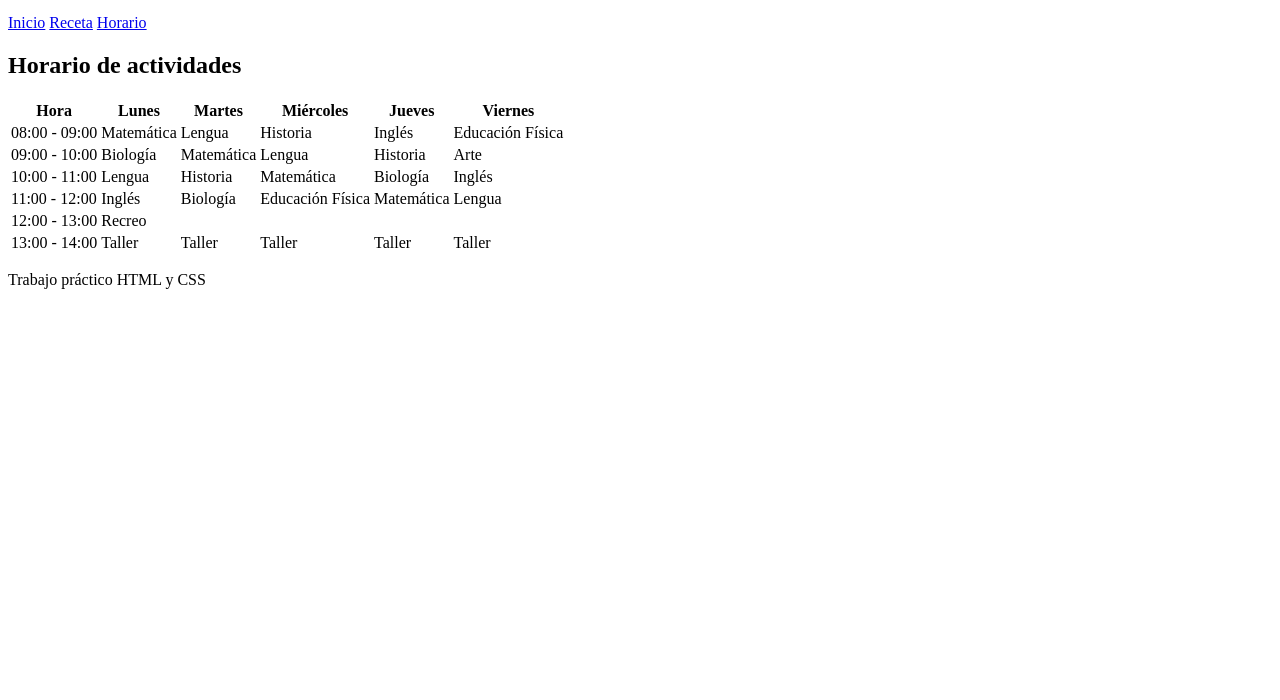
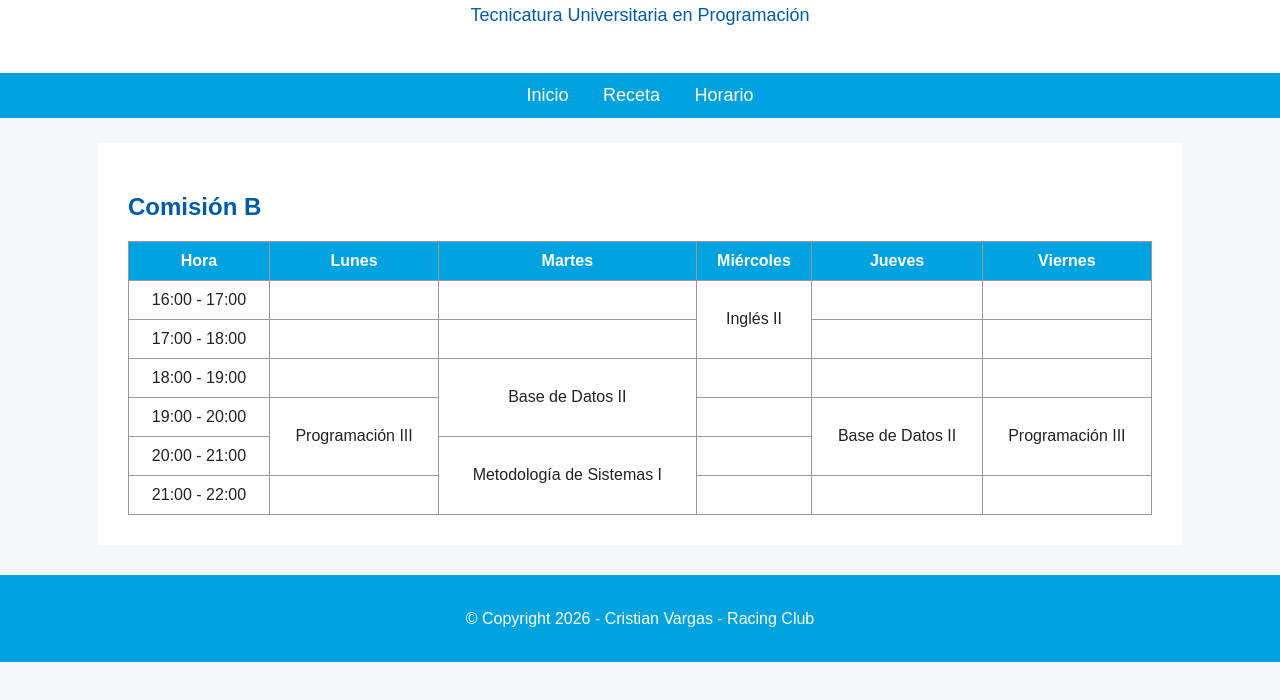
Before and after one commit to VargasCristian/TP1ProgCV, a plain HTML site: page horario.html in a window 1280 px wide. Shown: the part 100-800 px from the top of the page. Drawn offline with Linux system fonts and the light colour scheme.

Commit message:
Se realizaron cambios en los archivos .html

```diff
--- a/horario.html
+++ b/horario.html
@@ -2,14 +2,15 @@
 <html lang="es">
 <head>
   <meta charset="UTF-8">
-  <title>Horario semanal</title>
-  <link rel="stylesheet" href="css/estilos.css">
+  <title>Horario de cursado</title>
+  <link rel="stylesheet" href="css/stylo.css">
+  <link rel="icon" href="img/racing-logo.svg">
 </head>
 <body>
 
   <header>
-    <h1>Horario Semanal</h1>
-    <p>Organización de lunes a viernes</p>
+    <h1>Horario de Cursado 2026</h1>
+    <p>Tecnicatura Universitaria en Programación</p>
   </header>
 
   <nav>
@@ -20,7 +21,7 @@
 
   <main>
     <section>
-      <h2>Horario de actividades</h2>
+      <h2>Comisión B</h2>
 
       <table>
         <tr>
@@ -32,61 +33,66 @@
           <th>Viernes</th>
         </tr>
 
+        <!-- 16 - 17 -->
         <tr>
-          <td>08:00 - 09:00</td>
-          <td>Matemática</td>
-          <td>Lengua</td>
-          <td>Historia</td>
-          <td>Inglés</td>
-          <td>Educación Física</td>
+          <td>16:00 - 17:00</td>
+          <td></td>
+          <td></td>
+          <td rowspan="2">Inglés II</td>
+          <td></td>
+          <td></td>
         </tr>
 
+        <!-- 17 - 18 -->
         <tr>
-          <td>09:00 - 10:00</td>
-          <td>Biología</td>
-          <td>Matemática</td>
-          <td>Lengua</td>
-          <td>Historia</td>
-          <td>Arte</td>
+          <td>17:00 - 18:00</td>
+          <td></td>
+          <td></td>
+          <td></td>
+          <td></td>
         </tr>
 
+        <!-- 18 - 19 -->
         <tr>
-          <td>10:00 - 11:00</td>
-          <td>Lengua</td>
-          <td>Historia</td>
-          <td>Matemática</td>
-          <td>Biología</td>
-          <td>Inglés</td>
+          <td>18:00 - 19:00</td>
+          <td></td>
+          <td rowspan="2">Base de Datos II</td>
+          <td></td>
+          <td></td>
+          <td></td>
         </tr>
 
+        <!-- 19 - 20 -->
         <tr>
-          <td>11:00 - 12:00</td>
-          <td>Inglés</td>
-          <td>Biología</td>
-          <td>Educación Física</td>
-          <td>Matemática</td>
-          <td>Lengua</td>
+          <td>19:00 - 20:00</td>
+          <td rowspan="2">Programación III</td>
+          <td></td>
+          <td rowspan="2">Base de Datos II</td>
+          <td rowspan="2">Programación III</td>
         </tr>
 
+        <!-- 20 - 21 -->
         <tr>
-          <td>12:00 - 13:00</td>
-          <td colspan="5">Recreo</td>
+          <td>20:00 - 21:00</td>
+          <td rowspan="2">Metodología de Sistemas I</td>
+          <td></td>
         </tr>
 
+        <!-- 21 - 22 -->
         <tr>
-          <td>13:00 - 14:00</td>
-          <td>Taller</td>
-          <td>Taller</td>
-          <td>Taller</td>
-          <td>Taller</td>
-          <td>Taller</td>
+          <td>21:00 - 22:00</td>
+          <td></td>
+          <td></td>
+          <td></td>
+          <td></td>
         </tr>
+
       </table>
     </section>
   </main>
 
   <footer>
-    <p>Trabajo práctico HTML y CSS</p>
+    <p>© Copyright 2026 - Cristian Vargas  - Racing Club</p>
   </footer>
 
 </body>
```
Also changed, not shown: index.html (+9 -5 lines), receta.html (+5 -3 lines).
